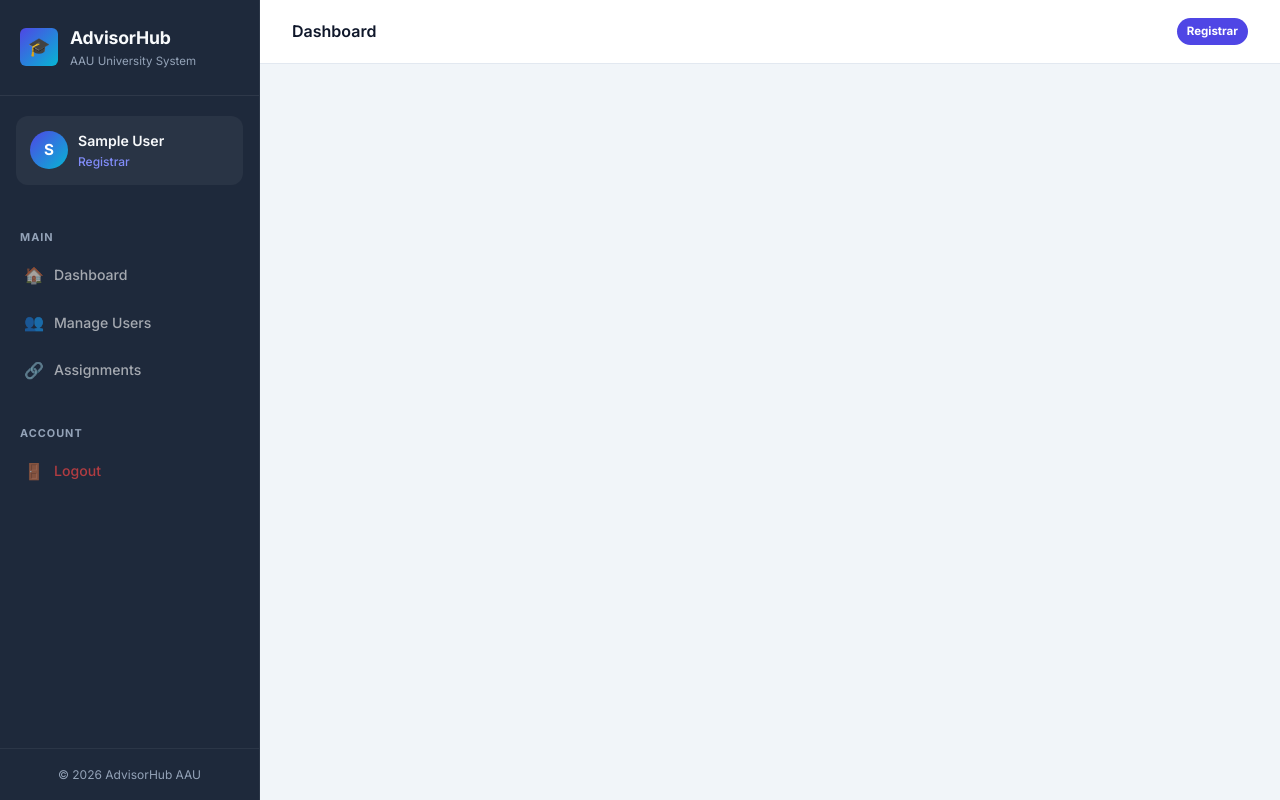
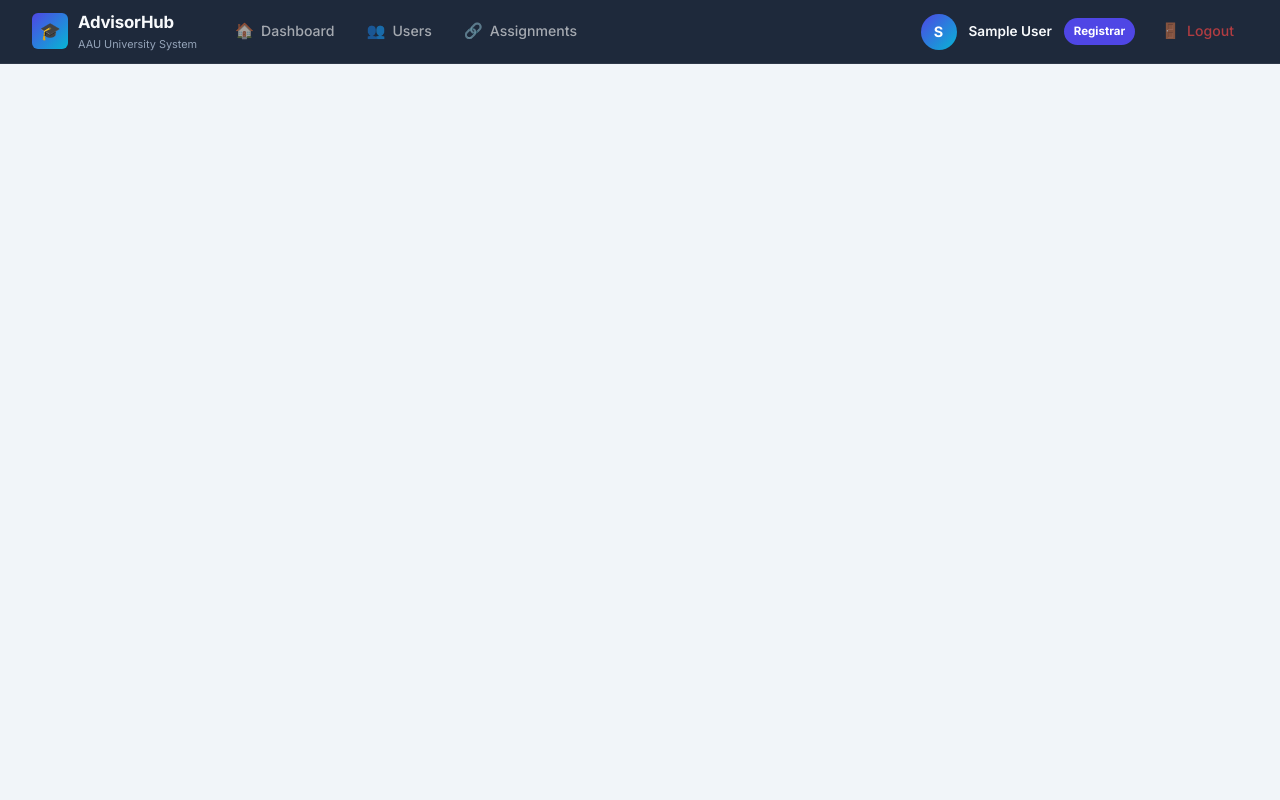
Before and after one commit to Mebrie-Awoke/AdvisorHub-AAU, a PHP site: template views/layouts/header.php in a window 1280 px wide. Run offline with PHP 8.4, Linux system fonts and the light colour scheme; the template is opened without the code that fills it, so the values that code supplies are empty; the visitor is signed in with stand-in values (Sample User, id 1).

Commit message:
feat: switch from sidebar to top navbar layout

```diff
--- a/public/css/style.css
+++ b/public/css/style.css
@@ -34,8 +34,7 @@
     --radius-lg:     18px;
     --radius-full:   9999px;
 
-    --sidebar-w:     260px;
-    --header-h:      64px;
+    --navbar-h:      64px;
     --transition:    .2s ease;
 }
 
@@ -253,122 +252,78 @@ button, input, select, textarea { font-family: inherit; font-size: inherit; }
 .auth-link a:hover { color: #fff; }
 
 /* ================================================================
-   DASHBOARD LAYOUT (Sidebar + Content)
+   DASHBOARD LAYOUT (Top Navbar + Content)
    ================================================================ */
 
 .layout {
     display: flex;
+    flex-direction: column;
     min-height: 100vh;
 }
 
-/* ── Sidebar ──────────────────────────────────────────────────── */
-.sidebar {
-    width: var(--sidebar-w);
+/* ── Top Navbar ───────────────────────────────────────────────── */
+.navbar {
+    height: var(--navbar-h);
     background: var(--bg-sidebar);
-    display: flex;
-    flex-direction: column;
-    position: fixed;
-    top: 0; left: 0;
-    height: 100vh;
-    overflow-y: auto;
-    z-index: 100;
-    border-right: 1px solid rgba(255,255,255,.06);
-    transition: transform var(--transition);
-}
-
-.sidebar-header {
-    padding: 24px 20px;
     border-bottom: 1px solid rgba(255,255,255,.07);
     display: flex;
     align-items: center;
-    gap: 12px;
+    justify-content: space-between;
+    padding: 0 32px;
+    position: sticky;
+    top: 0;
+    z-index: 100;
+    gap: 24px;
 }
 
-.sidebar-logo-icon {
-    width: 38px; height: 38px;
+.navbar-brand {
+    display: flex;
+    align-items: center;
+    gap: 10px;
+    flex-shrink: 0;
+    text-decoration: none;
+}
+
+.navbar-logo-icon {
+    width: 36px; height: 36px;
     background: linear-gradient(135deg, var(--primary), var(--accent));
     border-radius: var(--radius-sm);
     display: flex; align-items: center; justify-content: center;
-    font-size: 18px;
-    flex-shrink: 0;
+    font-size: 17px;
 }
 
-.sidebar-logo-text {
-    font-size: 1.1rem;
+.navbar-logo-text {
+    font-size: 1.05rem;
     font-weight: 700;
     color: var(--text-white);
     letter-spacing: -.2px;
 }
 
-.sidebar-logo-sub {
-    font-size: .72rem;
+.navbar-logo-sub {
+    font-size: .68rem;
     color: var(--text-light);
-    font-weight: 400;
 }
 
-/* User profile pill */
-.sidebar-user {
-    margin: 20px 16px;
-    padding: 14px;
-    background: rgba(255,255,255,.05);
-    border-radius: var(--radius-md);
+/* Nav links */
+.navbar-nav {
     display: flex;
     align-items: center;
-    gap: 10px;
-}
-
-.sidebar-avatar {
-    width: 38px; height: 38px;
-    border-radius: 50%;
-    background: linear-gradient(135deg, var(--primary), var(--accent));
-    display: flex; align-items: center; justify-content: center;
-    font-weight: 700;
-    font-size: .95rem;
-    color: #fff;
-    flex-shrink: 0;
-}
-
-.sidebar-user-info .user-name {
-    font-size: .88rem;
-    font-weight: 600;
-    color: var(--text-white);
-    max-width: 140px;
-    overflow: hidden;
-    text-overflow: ellipsis;
-    white-space: nowrap;
-}
-
-.sidebar-user-info .user-role {
-    font-size: .75rem;
-    color: var(--primary-light);
-    font-weight: 500;
-    text-transform: capitalize;
-}
-
-/* Nav sections */
-.sidebar-nav { flex: 1; padding: 8px 12px; }
-
-.nav-section-label {
-    font-size: .68rem;
-    font-weight: 700;
-    text-transform: uppercase;
-    letter-spacing: 1px;
-    color: var(--text-light);
-    padding: 16px 8px 6px;
+    gap: 4px;
+    flex: 1;
 }
 
 .nav-item {
     display: flex;
     align-items: center;
-    gap: 10px;
-    padding: 10px 12px;
+    gap: 7px;
+    padding: 8px 14px;
     border-radius: var(--radius-sm);
     color: rgba(255,255,255,.6);
     font-size: .88rem;
     font-weight: 500;
     transition: all var(--transition);
-    margin-bottom: 2px;
-    cursor: pointer;
+    white-space: nowrap;
+    text-decoration: none;
 }
 
 .nav-item:hover {
@@ -377,62 +332,42 @@ button, input, select, textarea { font-family: inherit; font-size: inherit; }
 }
 
 .nav-item.active {
-    background: rgba(79,70,229,.25);
+    background: rgba(79,70,229,.3);
     color: var(--primary-light);
     font-weight: 600;
 }
 
-.nav-item .nav-icon { font-size: 1rem; width: 20px; text-align: center; }
+.nav-item .nav-icon { font-size: .95rem; }
 
-.nav-item.nav-logout {
-    color: rgba(239,68,68,.7);
-}
-.nav-item.nav-logout:hover {
-    background: rgba(239,68,68,.1);
-    color: var(--danger);
-}
+.nav-item.nav-logout { color: rgba(239,68,68,.7); }
+.nav-item.nav-logout:hover { background: rgba(239,68,68,.1); color: var(--danger); }
 
-.sidebar-footer {
-    padding: 16px;
-    border-top: 1px solid rgba(255,255,255,.06);
-    font-size: .75rem;
-    color: var(--text-light);
-    text-align: center;
-}
-
-/* ── Main Content Area ──────────────────────────────────────── */
-.main-content {
-    margin-left: var(--sidebar-w);
-    flex: 1;
-    display: flex;
-    flex-direction: column;
-    min-height: 100vh;
-}
-
-/* Top bar */
-.topbar {
-    height: var(--header-h);
-    background: var(--bg-card);
-    border-bottom: 1px solid var(--border);
-    display: flex;
-    align-items: center;
-    justify-content: space-between;
-    padding: 0 32px;
-    position: sticky;
-    top: 0;
-    z-index: 50;
-}
-
-.topbar-title {
-    font-size: 1rem;
-    font-weight: 600;
-    color: var(--text-primary);
-}
-
-.topbar-right {
+/* Right section: avatar + role badge */
+.navbar-right {
     display: flex;
     align-items: center;
     gap: 12px;
+    flex-shrink: 0;
+}
+
+.navbar-avatar {
+    width: 36px; height: 36px;
+    border-radius: 50%;
+    background: linear-gradient(135deg, var(--primary), var(--accent));
+    display: flex; align-items: center; justify-content: center;
+    font-weight: 700;
+    font-size: .9rem;
+    color: #fff;
+}
+
+.navbar-username {
+    font-size: .85rem;
+    font-weight: 600;
+    color: var(--text-white);
+    max-width: 130px;
+    overflow: hidden;
+    text-overflow: ellipsis;
+    white-space: nowrap;
 }
 
 .topbar-badge {
@@ -443,6 +378,13 @@ button, input, select, textarea { font-family: inherit; font-size: inherit; }
     padding: 4px 10px;
     border-radius: var(--radius-full);
     text-transform: capitalize;
+}
+
+/* ── Main Content Area ──────────────────────────────────────── */
+.main-content {
+    flex: 1;
+    display: flex;
+    flex-direction: column;
 }
 
 /* Page content wrapper */
@@ -751,11 +693,12 @@ tbody tr:hover { background: rgba(79,70,229,.03); }
 
 /* ── Responsive ─────────────────────────────────────────────── */
 @media (max-width: 768px) {
-    .sidebar { transform: translateX(-100%); }
-    .sidebar.open { transform: translateX(0); }
-    .main-content { margin-left: 0; }
+    .navbar { padding: 0 16px; gap: 12px; }
+    .navbar-logo-sub { display: none; }
+    .navbar-nav { gap: 2px; }
+    .nav-item span:not(.nav-icon) { display: none; }
+    .navbar-username { display: none; }
     .page-content { padding: 20px; }
     .content-grid { grid-template-columns: 1fr; }
     .metrics-grid { grid-template-columns: repeat(2, 1fr); }
-    .topbar { padding: 0 16px; }
 }
--- a/views/layouts/header.php
+++ b/views/layouts/header.php
@@ -11,8 +11,6 @@
 <body>
 
 <?php
-// Determine if we are on an auth page (login/register) or a dashboard page
-$isAuthPage = !isset($_SESSION['user_id']);
 $currentAction = isset($_GET['action']) ? $_GET['action'] : 'home';
 $isAuthPage = in_array($currentAction, ['login', 'register']) || !isset($_SESSION['user_id']);
 ?>
@@ -20,123 +18,98 @@ $isAuthPage = in_array($currentAction, ['login', 'register']) || !isset($_SESSIO
 <?php if ($isAuthPage): ?>
 <!-- ======= AUTH LAYOUT ======= -->
 <div class="auth-page">
+
 <?php else: ?>
 <!-- ======= DASHBOARD LAYOUT ======= -->
 <div class="layout">
 
-    <!-- Sidebar -->
-    <aside class="sidebar" id="sidebar">
-        <div class="sidebar-header">
-            <div class="sidebar-logo-icon">🎓</div>
+    <!-- Top Navbar -->
+    <nav class="navbar">
+
+        <!-- Brand -->
+        <a href="index.php" class="navbar-brand">
+            <div class="navbar-logo-icon">🎓</div>
             <div>
-                <div class="sidebar-logo-text">AdvisorHub</div>
-                <div class="sidebar-logo-sub">AAU University System</div>
+                <div class="navbar-logo-text">AdvisorHub</div>
+                <div class="navbar-logo-sub">AAU University System</div>
             </div>
-        </div>
+        </a>
 
-        <?php if(isset($_SESSION['user_id'])):
-            $initials = strtoupper(substr($_SESSION['user_name'], 0, 1));
-        ?>
-        <div class="sidebar-user">
-            <div class="sidebar-avatar"><?php echo $initials; ?></div>
-            <div class="sidebar-user-info">
-                <div class="user-name"><?php echo htmlspecialchars($_SESSION['user_name']); ?></div>
-                <div class="user-role"><?php echo htmlspecialchars($_SESSION['user_role']); ?></div>
-            </div>
-        </div>
-        <?php endif; ?>
-
-        <nav class="sidebar-nav">
-            <div class="nav-section-label">Main</div>
-
+        <!-- Nav Links -->
+        <div class="navbar-nav">
             <?php if(isset($_SESSION['user_role'])): ?>
                 <?php if($_SESSION['user_role'] === 'registrar'): ?>
                     <a href="index.php?action=registrar_dashboard" class="nav-item <?php echo ($currentAction==='registrar_dashboard')?'active':''; ?>">
-                        <span class="nav-icon">🏠</span> Dashboard
+                        <span class="nav-icon">🏠</span> <span>Dashboard</span>
                     </a>
                     <a href="index.php?action=registrar_dashboard" class="nav-item">
-                        <span class="nav-icon">👥</span> Manage Users
+                        <span class="nav-icon">👥</span> <span>Users</span>
                     </a>
                     <a href="index.php?action=registrar_dashboard" class="nav-item">
-                        <span class="nav-icon">🔗</span> Assignments
+                        <span class="nav-icon">🔗</span> <span>Assignments</span>
                     </a>
 
                 <?php elseif($_SESSION['user_role'] === 'advisor'): ?>
                     <a href="index.php?action=advisor_dashboard" class="nav-item <?php echo ($currentAction==='advisor_dashboard')?'active':''; ?>">
-                        <span class="nav-icon">🏠</span> Dashboard
+                        <span class="nav-icon">🏠</span> <span>Dashboard</span>
                     </a>
                     <a href="#" class="nav-item">
-                        <span class="nav-icon">🎓</span> My Students
+                        <span class="nav-icon">🎓</span> <span>My Students</span>
                     </a>
                     <a href="#" class="nav-item">
-                        <span class="nav-icon">💬</span> Messages
+                        <span class="nav-icon">💬</span> <span>Messages</span>
                     </a>
                     <a href="#" class="nav-item">
-                        <span class="nav-icon">🔔</span> Notifications
+                        <span class="nav-icon">🔔</span> <span>Notifications</span>
                     </a>
 
                 <?php elseif($_SESSION['user_role'] === 'student'): ?>
                     <a href="index.php?action=student_dashboard" class="nav-item <?php echo ($currentAction==='student_dashboard')?'active':''; ?>">
-                        <span class="nav-icon">🏠</span> Dashboard
+                        <span class="nav-icon">🏠</span> <span>Dashboard</span>
                     </a>
                     <a href="#" class="nav-item">
-                        <span class="nav-icon">👤</span> My Advisor
+                        <span class="nav-icon">👤</span> <span>My Advisor</span>
                     </a>
                     <a href="#" class="nav-item">
-                        <span class="nav-icon">💬</span> Messages
+                        <span class="nav-icon">💬</span> <span>Messages</span>
                     </a>
                     <a href="#" class="nav-item">
-                        <span class="nav-icon">📅</span> Appointments
+                        <span class="nav-icon">📅</span> <span>Appointments</span>
                     </a>
                     <a href="#" class="nav-item">
-                        <span class="nav-icon">🔔</span> Notifications
+                        <span class="nav-icon">🔔</span> <span>Notifications</span>
                     </a>
                 <?php endif; ?>
             <?php endif; ?>
+        </div>
 
-            <div class="nav-section-label" style="margin-top: 16px;">Account</div>
-            <?php if(isset($_SESSION['user_id'])): ?>
+        <!-- Right: user info + logout -->
+        <div class="navbar-right">
+            <?php if(isset($_SESSION['user_id'])):
+                $initials = strtoupper(substr($_SESSION['user_name'], 0, 1));
+            ?>
+                <div class="navbar-avatar"><?php echo $initials; ?></div>
+                <span class="navbar-username"><?php echo htmlspecialchars($_SESSION['user_name']); ?></span>
+                <span class="topbar-badge"><?php echo htmlspecialchars($_SESSION['user_role']); ?></span>
                 <a href="index.php?action=logout" class="nav-item nav-logout">
-                    <span class="nav-icon">🚪</span> Logout
+                    <span class="nav-icon">🚪</span> <span>Logout</span>
                 </a>
             <?php else: ?>
                 <a href="index.php?action=login" class="nav-item">
-                    <span class="nav-icon">🔑</span> Login
+                    <span class="nav-icon">🔑</span> <span>Login</span>
                 </a>
             <?php endif; ?>
-        </nav>
+        </div>
 
-        <div class="sidebar-footer">© <?php echo date('Y'); ?> AdvisorHub AAU</div>
-    </aside>
+    </nav><!-- /.navbar -->
 
     <!-- Main Content -->
     <div class="main-content">
-
-        <!-- Top Bar -->
-        <div class="topbar">
-            <span class="topbar-title">
-                <?php
-                $pageNames = [
-                    'registrar_dashboard' => 'Registrar Dashboard',
-                    'advisor_dashboard'   => 'Advisor Dashboard',
-                    'student_dashboard'   => 'Student Dashboard',
-                ];
-                echo $pageNames[$currentAction] ?? 'Dashboard';
-                ?>
-            </span>
-            <div class="topbar-right">
-                <?php if(isset($_SESSION['user_role'])): ?>
-                    <span class="topbar-badge"><?php echo htmlspecialchars($_SESSION['user_role']); ?></span>
-                <?php endif; ?>
-            </div>
-        </div>
-
-        <!-- Page Content Start -->
         <div class="page-content">
 
 <?php endif; ?>
 
-<!-- Flash Messages (both layouts) -->
+<!-- Flash Messages -->
 <?php if(isset($_SESSION['success'])): ?>
     <div class="alert alert-success">
         ✅ <?php echo $_SESSION['success']; unset($_SESSION['success']); ?>
```
